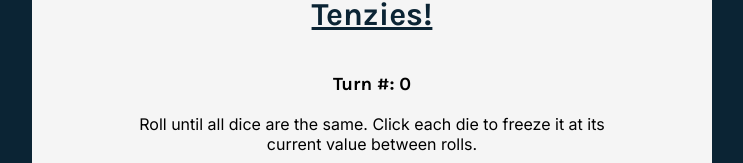
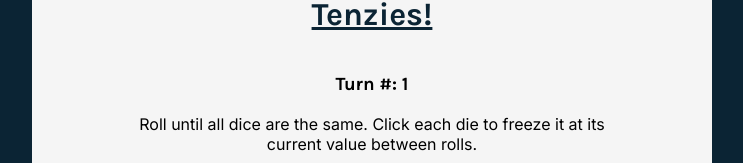
Before and after one commit to austingw/tenzies, a React (Vite) app in the folder tenzies-app/: page / in a window 1280 px wide. Shown: the part 183-346 px from the top of the page, without its empty margins (268-1011 px from the left). Built offline with nearby package versions, Linux system fonts and the light colour scheme.

Commit message:
Change turn counter default from 0 to 1 for user clarity

```diff
--- a/tenzies-app/src/App.jsx
+++ b/tenzies-app/src/App.jsx
@@ -6,7 +6,7 @@ import Confetti from "react-confetti";
 function App() {
   const [dice, setDice] = useState(getNewDice());
   const [tenzies, setTenzies] = useState(false);
-  const [turns, setTurns] = useState(0);
+  const [turns, setTurns] = useState(1);
 
   function getNewDice() {
     const newDice = [];
```
